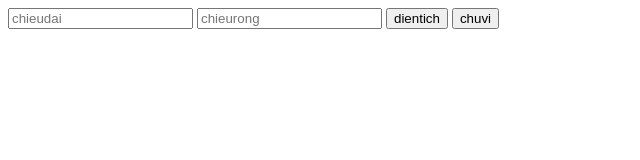
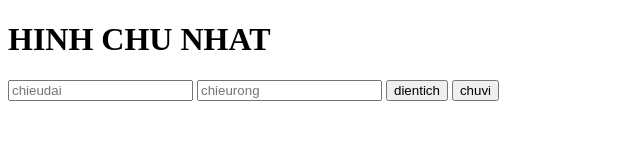
Before and after one commit to PhanHoangDung14/phanhoangdung14.github.com, a plain HTML site: page week 6/ex1.html in a window 1280 px wide. Shown: the whole page, without its empty margins (0-640 px from the left). Drawn offline with Linux system fonts and the light colour scheme.

Commit message:
Update ex1.html

```diff
--- a/week 6/ex1.html
+++ b/week 6/ex1.html
@@ -4,6 +4,7 @@
     <meta charset="UTF-8">
     <meta name="viewport" content="width=device-width, initial-scale=1.0">
     <title>Document</title>
+    <h1>HINH CHU NHAT</h1>
 </head>
 <body>
     <input type="text" id="chieudai"placeholder="chieudai">
```
